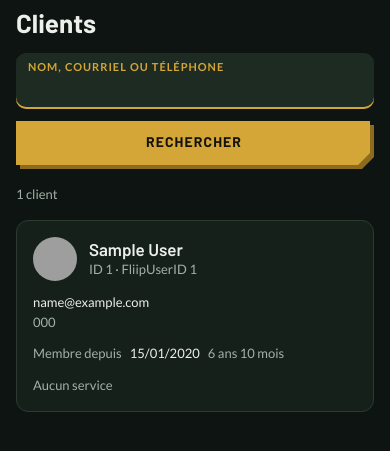
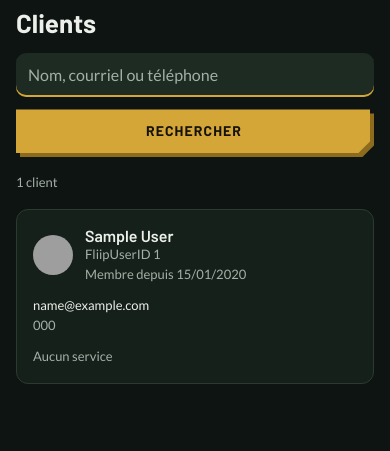
Before and after one commit to paullanza/studio_sante_active, a Rails app: page /fliip_users in a window 390 px wide. Shown: the part 104-555 px from the top of the page. Run offline with Rails 7, Linux system fonts and the light colour scheme; a user stored in the database is signed in; tables that the repository leaves empty hold one stand-in row (values such as "Sample post"); style sheets or scripts are compiled from the project's sources; some libraries are stand-ins or nearby versions; grey boxes are pictures that could not be loaded.

Commit message:
Clients list: page links top and bottom, badge first, abonnement fallback
- Order by first name, then last name (phone results too).
- Page links (‹ 1 … 5 6 7 … 41 ›) above and below the list, keeping the search.
- Card: FliipUserID and « Membre depuis » under the name; badge before the
  service name; no internal IDs.
- An active abonnement shows when the client has no active service
  (FliipUser#main_index_item).
- One-line search field at button height.

Co-Authored-By: Claude Opus 5.5 <noreply@anthropic.com>

```diff
--- a/app/assets/stylesheets/studio/_search.scss
+++ b/app/assets/stylesheets/studio/_search.scss
@@ -17,19 +17,33 @@
 @media (min-width: 768px) {
   .search-form {
     flex-direction: row;
-    align-items: flex-end;
+    align-items: stretch;
   }
+}
 
-  .search-form .btn--primary {
-    min-height: 60px;
-  }
+// A one-line field: no label row in the tile (the label is visually hidden
+// and the placeholder says what to type), as tall as a button.
+.field--compact .field__box {
+  justify-content: center;
+  min-height: var(--control-height);
+  padding-top: 0;
+  padding-bottom: 0;
+}
+
+// The count on the left, page links on the right.
+.list-toolbar {
+  display: flex;
+  flex-wrap: wrap;
+  align-items: center;
+  justify-content: space-between;
+  gap: 8px 16px;
 }
 
 // Photo, or initials when Fliip has none.
 .avatar {
   flex: none;
-  width: 44px;
-  height: 44px;
+  width: 40px;
+  height: 40px;
   border-radius: 50%;
   object-fit: cover;
   background: var(--surface-2);
@@ -75,7 +89,7 @@
 
 .client-name {
   font-family: var(--font-heading);
-  font-size: 17px;
+  font-size: 16px;
   font-weight: 600;
   line-height: 1.2;
 }
@@ -88,8 +102,7 @@
 }
 
 .client-card__name,
-.client-card__contact,
-.client-card__since {
+.client-card__contact {
   display: flex;
   flex-direction: column;
   min-width: 0;
@@ -97,16 +110,6 @@
 
 .client-card__email {
   overflow-wrap: anywhere;
-}
-
-.client-card__since {
-  flex-direction: row;
-  flex-wrap: wrap;
-  column-gap: 8px;
-}
-
-.client-card__label {
-  color: var(--text-muted);
 }
 
 .client-card__progress {
@@ -122,23 +125,30 @@
 .main-service {
   display: flex;
   flex-direction: column;
-  gap: 6px;
+  gap: 4px;
   min-width: 0;
 }
 
-// The service link sits above the card's link.
+// Badge first, then the name.
+.main-service__title {
+  display: flex;
+  align-items: baseline;
+  gap: 8px;
+  min-width: 0;
+}
+
+.main-service__title .badge {
+  flex: none;
+}
+
 .main-service__name {
-  position: relative;
-  z-index: 1;
-  align-self: flex-start;
   font-weight: 700;
 }
 
-.main-service__meta {
-  display: flex;
-  flex-wrap: wrap;
-  align-items: center;
-  gap: 8px;
+// The service link sits above the card's link.
+a.main-service__name {
+  position: relative;
+  z-index: 1;
 }
 
 .client-list__head {
--- a/app/controllers/fliip_users_controller.rb
+++ b/app/controllers/fliip_users_controller.rb
@@ -8,14 +8,13 @@ class FliipUsersController < ApplicationController
     @query = params[:query].to_s.strip
     @recent_services_by_user_id = {}
 
-    scope = @query.present? ? FliipUser.search(@query) : FliipUser.order(:user_lastname, :user_firstname)
+    scope = @query.present? ? FliipUser.search(@query) : FliipUser.order(:user_firstname, :user_lastname)
     @pagy, @fliip_users = pagy(
       scope.includes(:fliip_contracts, fliip_services: [ :service_definition, :service_usage_adjustments ])
     )
 
-    # Each client's main service, else their best active abonnement.
     @fliip_users.each do |u|
-      item = u.most_recent_index_service || u.best_active_contract_for_index
+      item = u.main_index_item
       @recent_services_by_user_id[u.id] = item if item
     end
   end
--- a/app/helpers/fliip_users_helper.rb
+++ b/app/helpers/fliip_users_helper.rb
@@ -1,4 +1,4 @@
-# Client details on the new layout: photo and membership length.
+# Client details on the new layout.
 module FliipUsersHelper
   FLIIP_DEFAULT_IMAGE = "/default.png".freeze
 
@@ -12,18 +12,4 @@ module FliipUsersHelper
       tag.span(initials.presence || "?", class: "avatar avatar--initials", aria: { hidden: true })
     end
   end
-
-  # « 5 ans 7 mois », « 3 mois », « Moins d'un mois ».
-  def membership_length(since, today: Date.current)
-    return if since.blank? || since > today
-
-    months = (today.year * 12 + today.month) - (since.year * 12 + since.month)
-    months -= 1 if today.day < since.day
-    years, months = months.divmod(12)
-
-    parts = []
-    parts << "#{years} #{years == 1 ? 'an' : 'ans'}" if years.positive?
-    parts << "#{months} mois" if months.positive?
-    parts.any? ? parts.join(" ") : "Moins d'un mois"
-  end
 end
--- a/app/helpers/layout_helper.rb
+++ b/app/helpers/layout_helper.rb
@@ -10,6 +10,7 @@ module LayoutHelper
     "plus" => "M5 12h.01M12 12h.01M19 12h.01"
   }.freeze
   BACK_ICON = "M15 18l-6-6 6-6".freeze
+  NEXT_ICON = "M9 18l6-6-6-6".freeze
   ARROW_ICON = "M5 12h14M13 6l6 6-6 6".freeze
 
   # Where the GEKO brand links: the user's landing page, or sign in.
--- a/app/views/fliip_users/_client_card.html.erb
+++ b/app/views/fliip_users/_client_card.html.erb
@@ -1,11 +1,14 @@
-<%# One client in the Clients list: a card on a phone, a row of cards' columns from 1024 px.
+<%# One client in the Clients list: a card on a phone, its parts in columns from 1024 px.
     The name's link covers the card; the service link sits above it. Locals: client, recent. %>
 <li class="card client-card">
   <div class="client-card__who">
     <%= client_avatar(client) %>
     <div class="client-card__name">
       <%= link_to client.full_name, fliip_user_path(client), class: "client-name client-card__link" %>
-      <span class="text-muted text-small numeric">ID <%= client.id %> · FliipUserID <%= client.remote_id %></span>
+      <span class="text-muted text-small numeric">FliipUserID <%= client.remote_id %></span>
+      <% if client.member_since %>
+        <span class="text-muted text-small numeric">Membre depuis <%= l(client.member_since) %></span>
+      <% end %>
     </div>
   </div>
 
@@ -14,15 +17,5 @@
     <span class="numeric text-muted"><%= [ client.user_phone1, client.user_phone2 ].compact_blank.first || "—" %></span>
   </div>
 
-  <div class="client-card__since text-small">
-    <span class="client-card__label">Membre depuis</span>
-    <% if client.member_since %>
-      <span class="numeric"><%= l(client.member_since) %></span>
-      <span class="text-muted"><%= membership_length(client.member_since) %></span>
-    <% else %>
-      <span class="text-muted">—</span>
-    <% end %>
-  </div>
-
   <%= render "fliip_users/main_service", item: recent[client.id] %>
 </li>
--- a/app/views/fliip_users/_main_service.html.erb
+++ b/app/views/fliip_users/_main_service.html.erb
@@ -1,14 +1,14 @@
-<%# A client's main service (or, without one, their active abonnement): name, badge,
-    then the time and séances progress bars. Renders two grid cells of the client card. Local: item. %>
+<%# What the Clients list shows for a client (FliipUser#main_index_item): badge and name,
+    then for a service the time and séances progress bars. Renders two grid cells. Local: item. %>
 <% case item %>
 <% when FliipService %>
   <div class="main-service">
-    <%= link_to item.service_name.presence || "Service ##{item.id}", fliip_service_path(item), class: "main-service__name" %>
-    <span class="main-service__meta">
+    <span class="main-service__title">
       <%= service_status_badge(item) %>
-      <span class="text-muted text-small numeric">
-        <%= [ "Service ##{item.id}", ("Achat ##{item.remote_purchase_id}" if item.remote_purchase_id), item.duration.presence ].compact.join(" · ") %>
-      </span>
+      <%= link_to item.service_name.presence || "Service", fliip_service_path(item), class: "main-service__name" %>
+    </span>
+    <span class="text-muted text-small numeric">
+      <%= [ ("Achat ##{item.remote_purchase_id}" if item.remote_purchase_id), item.duration.presence ].compact.join(" · ") %>
     </span>
   </div>
   <% time_pct = item.time_progress_percent || 0 %>
@@ -21,10 +21,12 @@
   </div>
 <% when FliipContract %>
   <div class="main-service">
-    <span class="main-service__name">Abonnement · <%= item.membership_name.presence || "##{item.id}" %></span>
-    <span class="main-service__meta">
+    <span class="main-service__title">
       <%= contract_status_badge(item) %>
-      <% if item.end_date %><span class="text-muted text-small">Fin <%= l(item.end_date) %></span><% end %>
+      <span class="main-service__name"><%= item.membership_name.presence || "Abonnement" %></span>
+    </span>
+    <span class="text-muted text-small numeric">
+      <%= [ "Abonnement", ("Début #{l(item.start_date)}" if item.start_date), ("Fin #{l(item.end_date)}" if item.end_date) ].compact.join(" · ") %>
     </span>
   </div>
   <div class="client-card__progress"></div>
--- a/app/views/fliip_users/index.html.erb
+++ b/app/views/fliip_users/index.html.erb
@@ -8,10 +8,11 @@
   </div>
 
   <%= form_with url: fliip_users_path, method: :get, class: "search-form", role: "search" do %>
-    <div class="field search-form__field">
+    <div class="field field--compact search-form__field">
       <label class="field__box" for="query">
-        <span class="field__label">Nom, courriel ou téléphone</span>
+        <span class="field__label visually-hidden">Nom, courriel ou téléphone</span>
         <%= search_field_tag :query, @query, id: "query", class: "field__input",
+              placeholder: "Nom, courriel ou téléphone",
               autofocus: true, autocomplete: "off", inputmode: "search", spellcheck: false %>
       </label>
     </div>
@@ -23,13 +24,16 @@
       <%= @query.present? ? "Aucun client ne correspond à « #{@query} »." : "Aucun client." %>
     </p>
   <% else %>
-    <p class="text-muted text-small numeric">
-      <%= pluralize(@pagy.count, "client") %><% if @query.present? %> pour « <%= @query %> » · <%= link_to "Tous les clients", fliip_users_path %><% end %>
-    </p>
+    <div class="list-toolbar">
+      <p class="text-muted text-small numeric">
+        <%= pluralize(@pagy.count, "client") %><% if @query.present? %> pour « <%= @query %> » · <%= link_to "Tous les clients", fliip_users_path %><% end %>
+      </p>
+      <%= render "shared/pager", pagy: @pagy %>
+    </div>
 
     <div class="client-list">
       <div class="client-list__head" aria-hidden="true">
-        <span>Client</span><span>Contact</span><span>Membre depuis</span><span>Service</span><span>Progression</span>
+        <span>Client</span><span>Contact</span><span>Service</span><span>Progression</span>
       </div>
       <ul class="list">
         <%= render partial: "fliip_users/client_card", collection: @fliip_users, as: :client,
@@ -37,22 +41,6 @@
       </ul>
     </div>
 
-    <% if @pagy.pages > 1 %>
-      <nav class="pager" aria-label="Pages">
-        <% if @pagy.previous %>
-          <%= link_to "Précédent", fliip_users_path(query: @query.presence, page: @pagy.previous), class: "btn btn--ghost", rel: "prev" %>
-        <% else %>
-          <span></span>
-        <% end %>
-        <span class="text-muted text-small numeric">Page <%= @pagy.page %> sur <%= @pagy.pages %></span>
-        <% if @pagy.next %>
-          <%= link_to fliip_users_path(query: @query.presence, page: @pagy.next), class: "btn btn--secondary", rel: "next" do %>
-            <%= safe_join([ "Suivant", button_arrow ]) %>
-          <% end %>
-        <% else %>
-          <span></span>
-        <% end %>
-      </nav>
-    <% end %>
+    <%= render "shared/pager", pagy: @pagy %>
   <% end %>
 </div>
```
Also changed, not shown: other parts of app/assets/stylesheets/studio/_search.scss (+46 -18 lines), app/helpers/pager_helper.rb (added, +15 -0 lines), app/models/fliip_user.rb (+10 -1 lines), app/views/shared/_pager.html.erb (added, +32 -0 lines), docs/ui.md (+7 -5 lines), spec/helpers/fliip_users_helper_spec.rb (+0 -19 lines), spec/helpers/pager_helper_spec.rb (added, +22 -0 lines), spec/models/fliip_user_spec.rb (+30 -2 lines), spec/requests/fliip_users_spec.rb (+2 -2 lines).
